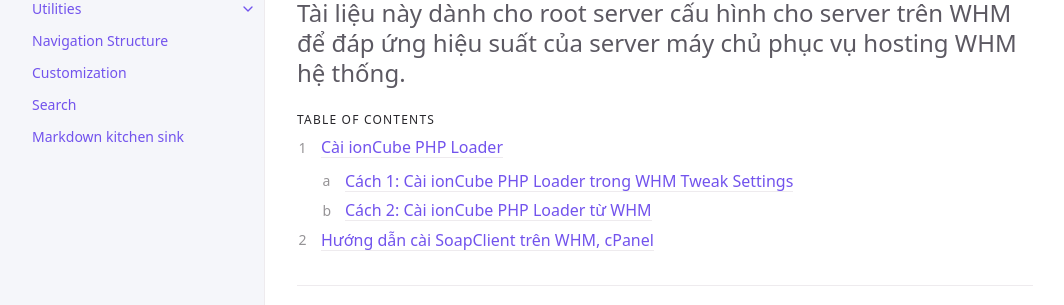
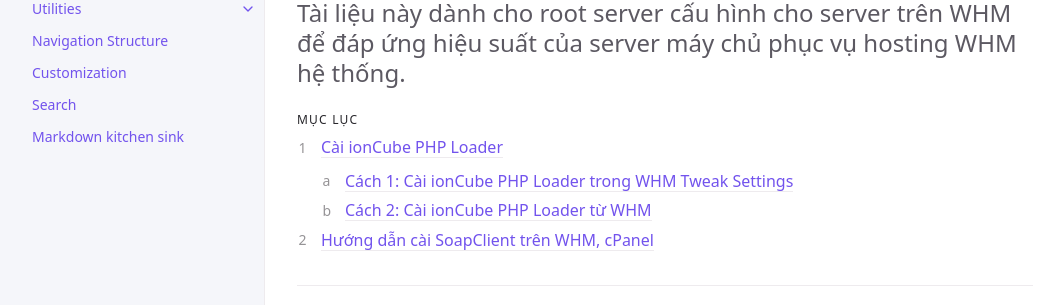
Before and after one commit to thaoam/documents, a Jekyll site: the page built from docs/configuration.md, in a window 1280 px wide and 900 px high. Shown: the part 211-516 px from the top of the window, without its empty margins (107-1171 px from the left). Built offline with Jekyll 4.4.1, drawn with Linux system fonts in a browser that asks for light colours.

Commit message:
Update configuration.md

```diff
--- a/docs/configuration.md
+++ b/docs/configuration.md
@@ -10,7 +10,7 @@ nav_order: 2
 Tài liệu này dành cho root server cấu hình cho server trên WHM để đáp ứng hiệu suất của server máy chủ phục vụ hosting WHM hệ thống.
 {: .fs-6 .fw-300 }
 
-## Table of contents
+## Mục lục
 {: .no_toc .text-delta }
 
 1. TOC
```
